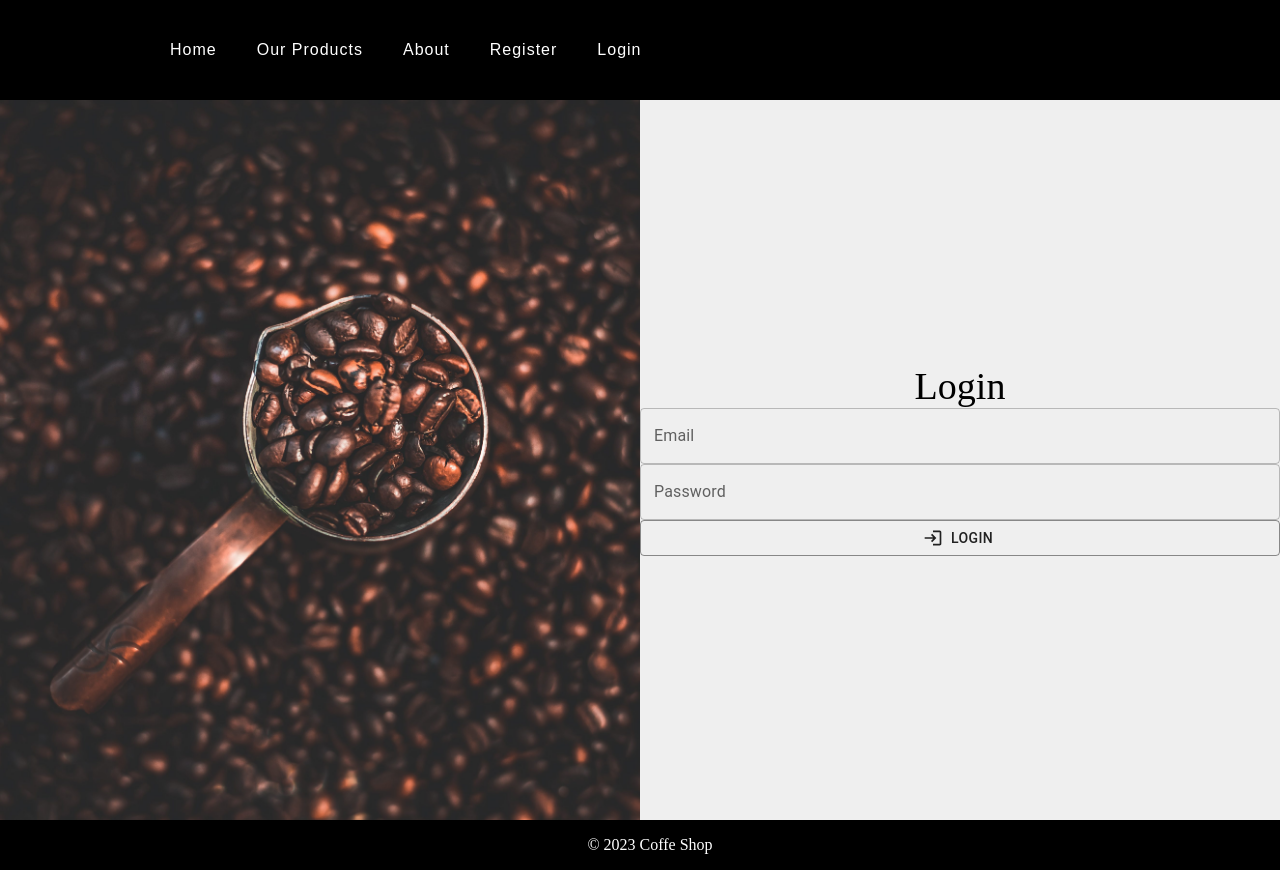
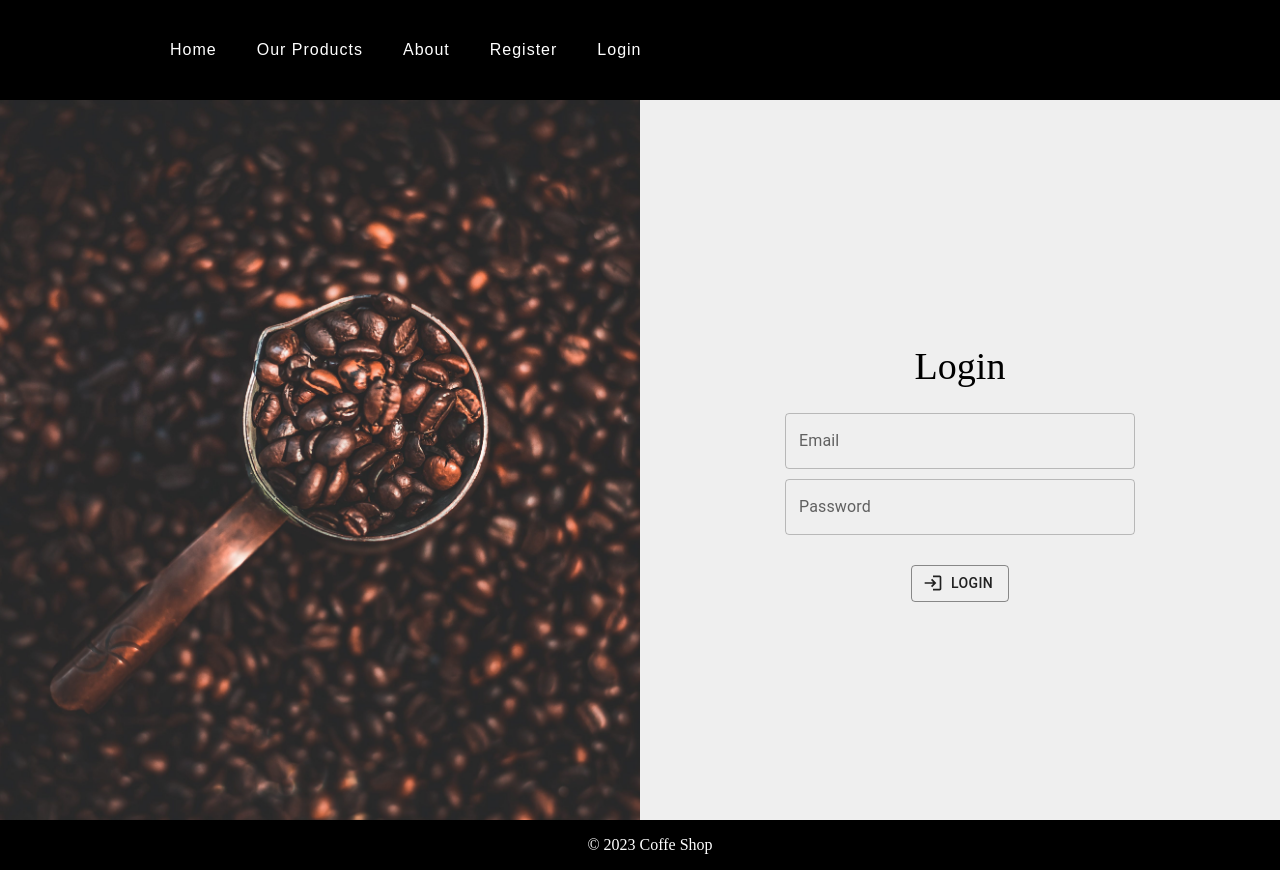
Before and after one commit to MarioAngelov2/Coffee-App, a React (Create React App) app in the folder app/: page /login in a window 1280 px wide. Built offline with nearby package versions, Linux system fonts and the light colour scheme.

Commit message:
add style to material ui form and buttons

```diff
--- a/app/src/styles/Login.css
+++ b/app/src/styles/Login.css
@@ -21,13 +21,41 @@
 }
 
 .loginContainer .rightSide h1 {
-  margin-left: 30px;
   font-size: 38px;
   font-weight: 300;
-  margin: 0 auto;
 }
 
-.loginContainer .rightSide form {
+.loginBox {
+  display: flex;
+  flex-direction: column;
+  align-items: center;
+  justify-content: center;
+  height: 90vh;
+}
+
+.rightSide {
+  display: flex;
+  flex-direction: column;
+  align-items: center;
+  justify-content: center;
+}
+
+.loginBox .email-input {
+  width: 350px;
+  margin-bottom: 10px;
+}
+
+.loginBox .password-input {
+  width: 350px;
+  margin-bottom: 10px;
+}
+
+.loginBox .login-btn {
+  margin-top: 20px;
+}
+
+
+/* .loginContainer .rightSide form {
   display: flex;
   flex-direction: column;
   width: auto;
@@ -78,4 +106,11 @@
 .rightSide form label {
   margin-bottom: 10px;
   margin-top: 10px;
-}
+} */
+
+/* .loginContainer .rightSide form .MuiTextField-root {
+  display: flex;
+  flex: 50%;
+  justify-content: center;
+  align-items: center;
+} */
```
